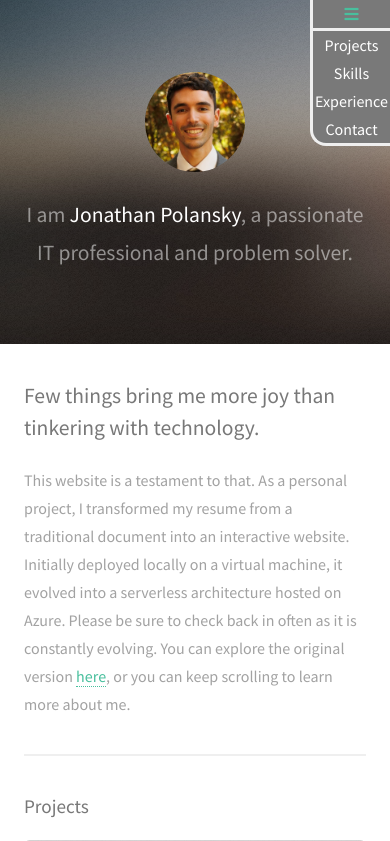
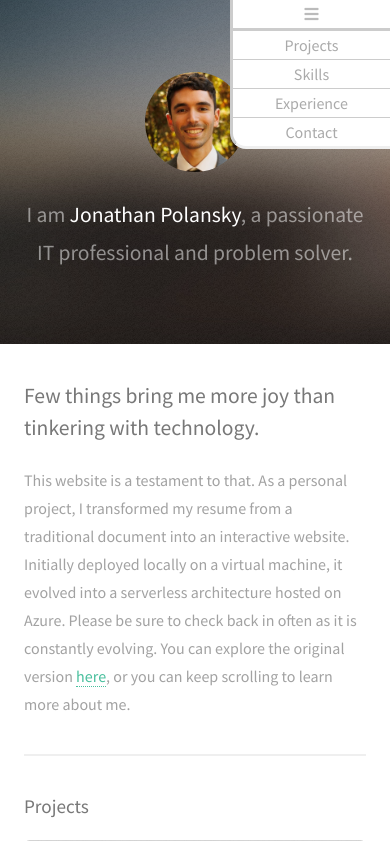
Before and after one commit to jdplab/az-resume, a plain HTML site: page web/index.html in a window 390 px wide. Both pictures are taken after a click on the element 366 px from the left and 15 px from the top of the page. Shown: the top 841 px of the page. Drawn offline with Linux system fonts and the light colour scheme; no server answers.

Commit message:
Change menu color

```diff
--- a/web/assets/css/main.css
+++ b/web/assets/css/main.css
@@ -283,7 +283,7 @@ input, select, textarea {
 
 /* Navbar */
 
-  @media screen and (min-width: 981px) {
+  @media screen and (min-width: 551px) {
 	#navbar {
 		background-color: #fff;
 		position: fixed;
@@ -331,7 +331,7 @@ input, select, textarea {
 	}
   }
 
-  @media screen and (max-width: 980px) {
+  @media screen and (max-width: 550px) {
 
 	#navbar {
 		background-color: transparent;
@@ -348,8 +348,8 @@ input, select, textarea {
 		float: right;
 		justify-content: center;
     	align-items: center;
-		border-bottom: solid 3px #efefef;
-		border-left: solid 3px #efefef;
+		border-bottom: solid 3px #cccccc;
+		border-left: solid 3px #cccccc;
 		border-bottom-left-radius: 1em;
 		overflow: hidden;
 		width: 3em;
@@ -361,25 +361,21 @@ input, select, textarea {
 		display: flex;
     	justify-content: center;
     	align-items: center;
-		background-color: #797979;
+		background-color: #fff;
 		width: 100%
 	}
 
 	#navbar .icon {
 	  display: block;
-	  color: #fff;
+	  color: #bbbbbb;
 	}
 
 	#navbar #iconborder:hover .icon {
 		color: #49bf9d;
 	}
 
-	#navbar #iconborder.active .icon {
-		color: #49bf9d;
-	}
-
 	#navbar #iconborder.active {
-		width: 5em;
+		width: 10em;
 		border-bottom-left-radius: 0;
 		transition: width 0.25s ease-in-out;
 	}
@@ -417,31 +413,31 @@ input, select, textarea {
 	}
 
 	#links.animate-in a:nth-child(2) {
+		animation-delay: 0.15s;
+	}
+
+	#links.animate-in a:nth-child(3) {
 		animation-delay: 0.2s;
 	}
 
-	#links.animate-in a:nth-child(3) {
-		animation-delay: 0.3s;
-	}
-
 	#links.animate-in a:nth-child(4) {
-		animation-delay: 0.4s;
+		animation-delay: 0.25s;
 	}
 
 	#links.animate-in a {
-		animation: slideIn 0.5s ease forwards;
+		animation: slideIn 0.3s ease forwards;
 	}
 
 	#links a {
 		display: block;
-		color: #fff;
+		color: #aaaaaa;
 		cursor: pointer;
 		text-align: center;
 		text-decoration: none;
-		border-bottom: none;
-		background-color: #797979;
-		border-left: solid 3px #efefef;
-		width: 5em;
+		border-bottom: solid 1px #cccccc;
+		background-color: #fff;
+		border-left: solid 3px #cccccc;
+		width: 10em;
 		-moz-transition: background-color 0.2s ease-in-out, color 0.2s ease-in-out, border-color 0.2s ease-in-out;
 		-webkit-transition: background-color 0.2s ease-in-out, color 0.2s ease-in-out, border-color 0.2s ease-in-out;
 		-ms-transition: background-color 0.2s ease-in-out, color 0.2s ease-in-out, border-color 0.2s ease-in-out;
--- a/web/index.html
+++ b/web/index.html
@@ -23,7 +23,7 @@
 				<nav id="nav">
 					<div href="#" id="iconborder" onclick="toggleMenu()">
 						<div id="iconcolor">
-							<a class="icon" onclick="event.stopPropagation(); toggleMenu()"><i class="fas fa-bars"></i></a>
+							<a class="icon" onclick="event.stopPropagation(); toggleMenu()"><i class="fa fa-bars"></i></a>
 						</div>
 					</div>
 					<div id="links">
```
